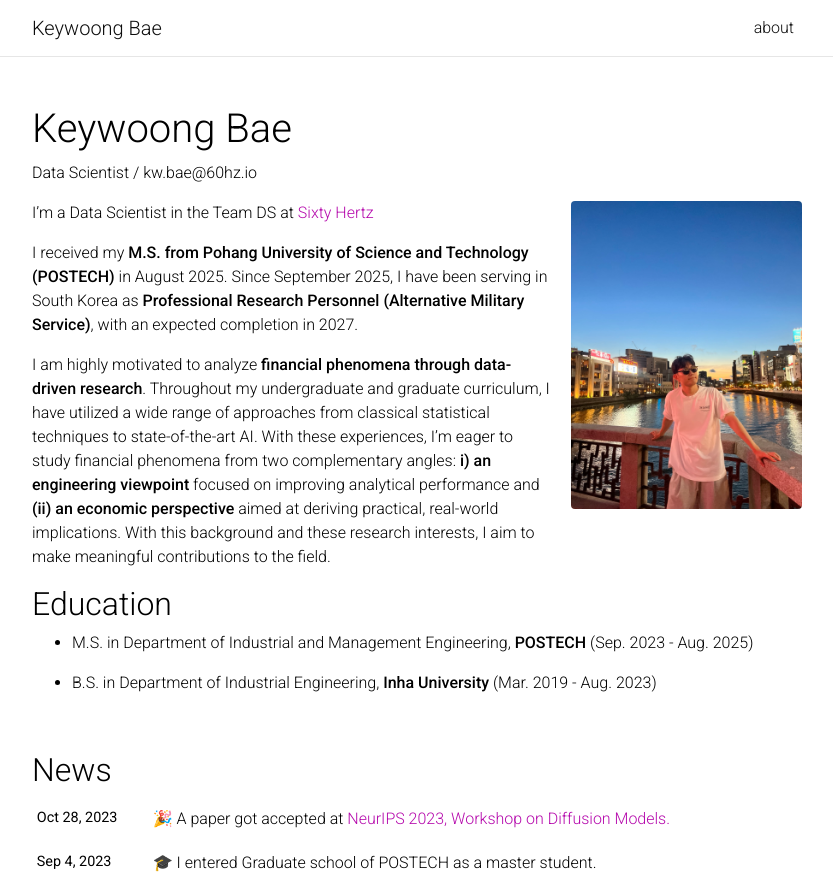
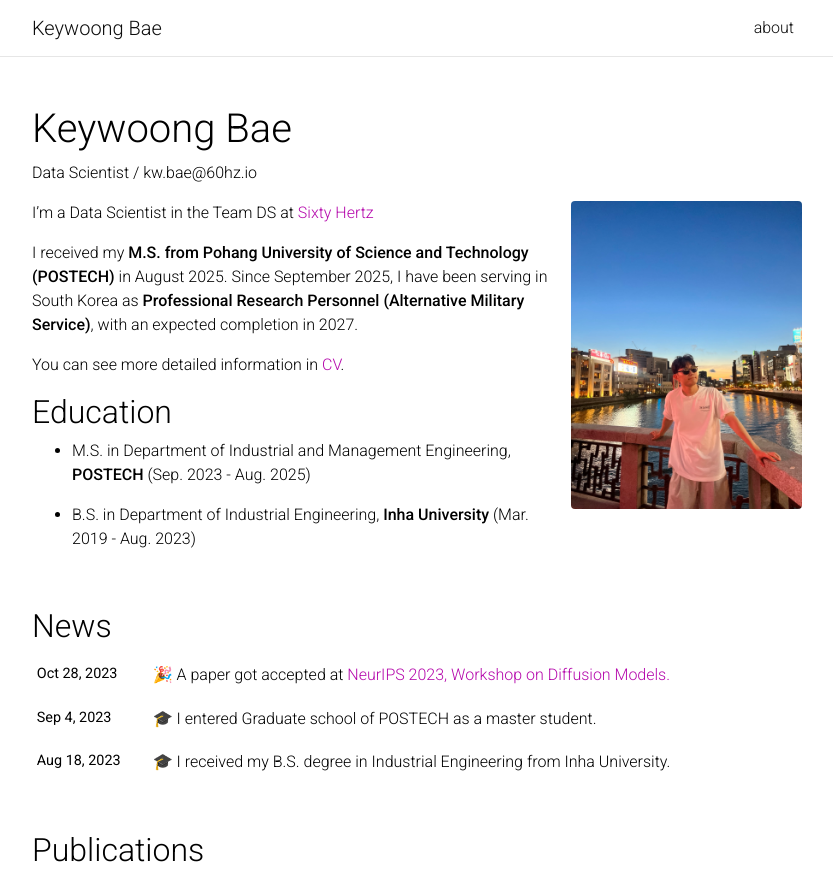
Before and after one commit to kwoongbae/kwoongbae.github.io, a Jekyll site: the page built from _pages/about.md, in a window 1280 px wide and 900 px high, cut to the strip 0-882 px from the top of the window. Shown: the whole strip, without its empty margins (223-1056 px from the left). Built offline with Jekyll 4.4.1, drawn with Linux system fonts in a browser that asks for light colours; full-size pictures stand in for the smaller copies a plugin makes; comment, search, counter and statistics services are not loaded; a style sheet for code colours, icons or effects is not loaded.

Commit message:
Update about.md

```diff
--- a/_pages/about.md
+++ b/_pages/about.md
@@ -18,7 +18,7 @@ I'm a Data Scientist in the Team DS at [Sixty Hertz](https://60hz.io/en)
 
 I received my **M.S. from Pohang University of Science and Technology (POSTECH)** in August 2025. Since September 2025, I have been serving in South Korea as **Professional Research Personnel (Alternative Military Service)**, with an expected completion in 2027.
 
-I am highly motivated to analyze **financial phenomena through data-driven research**. Throughout my undergraduate and graduate curriculum, I have utilized a wide range of approaches from classical statistical techniques to state-of-the-art AI. With these experiences, I'm eager to study financial phenomena from two complementary angles: **i) an engineering viewpoint** focused on improving analytical performance and **(ii) an economic perspective** aimed at deriving practical, real-world implications. With this background and these research interests, I aim to make meaningful contributions to the field.
+You can see more detailed information in [CV](../assets/pdf/CV_K_Bae.pdf).
 
 
 ## Education
```
